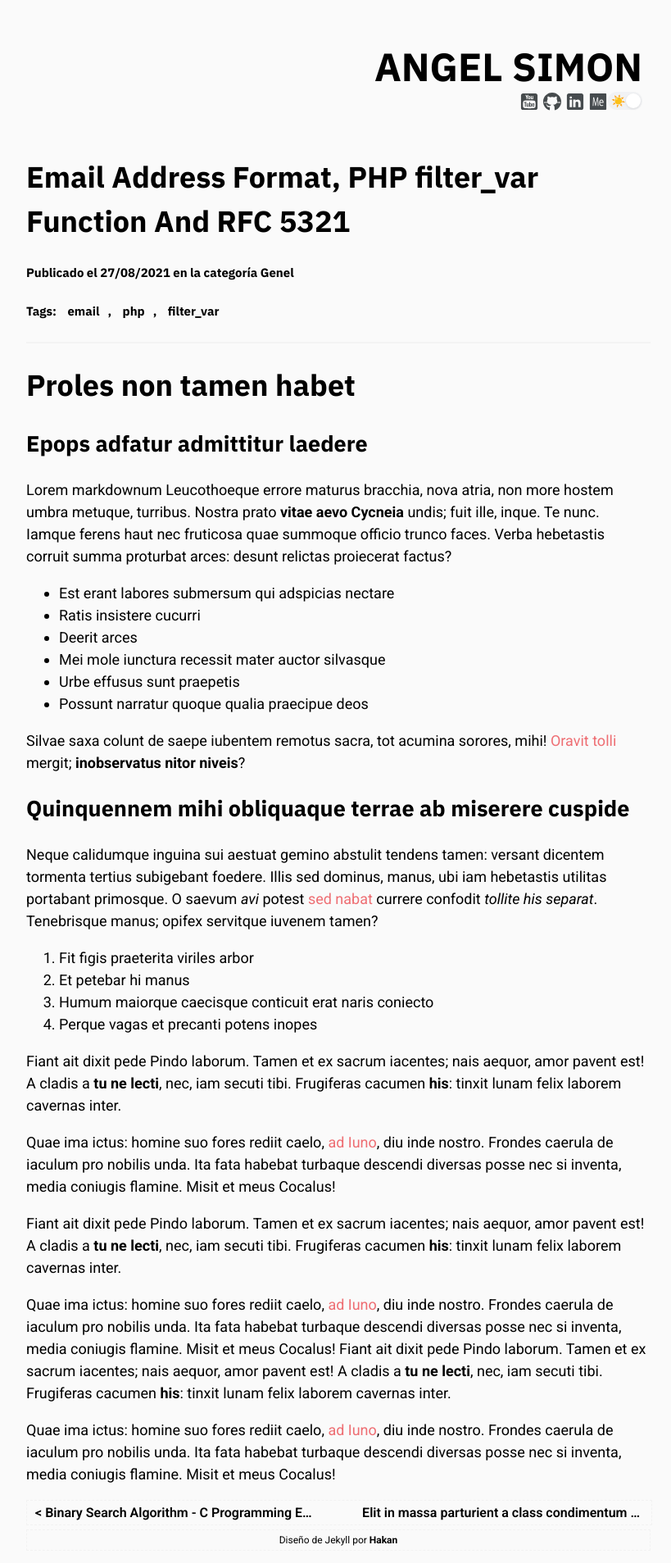
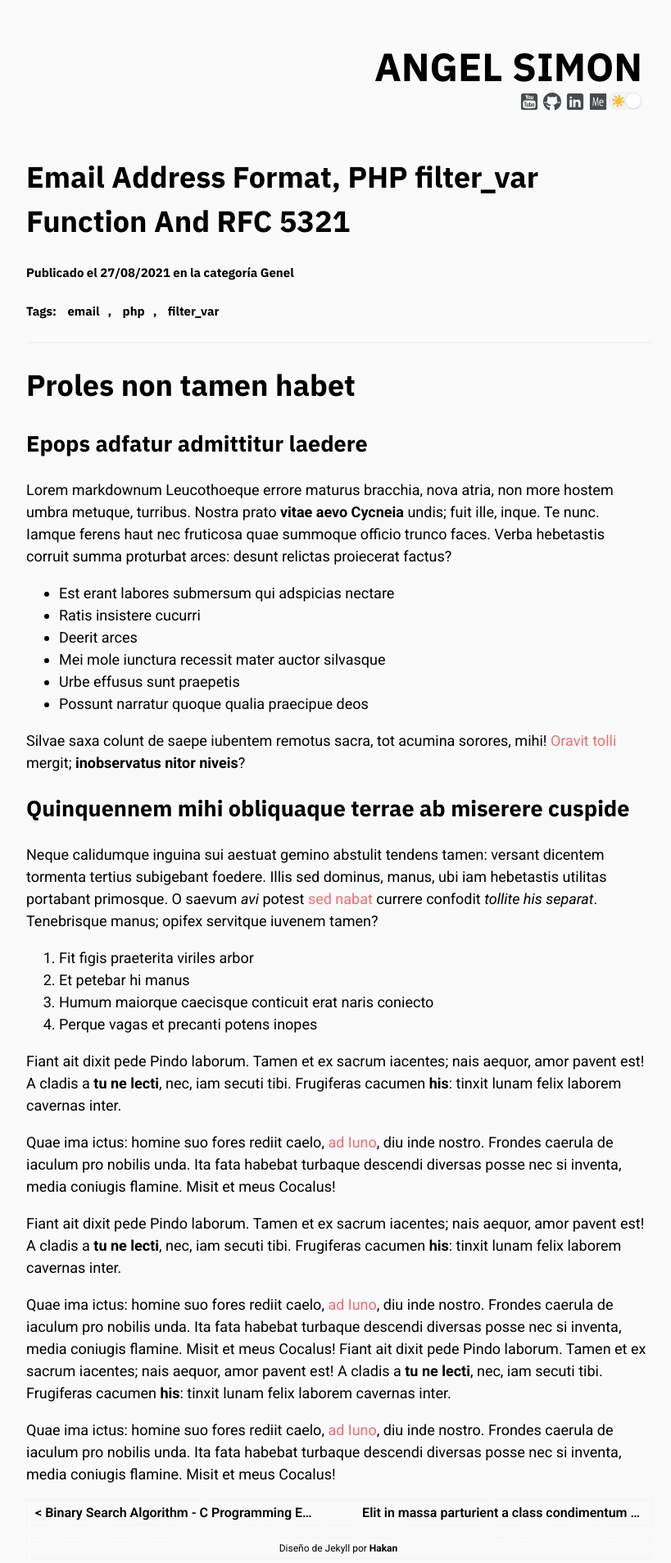
Before and after one commit to angelsimon/angelsimon.github.io, a Jekyll site: the page built from _posts/2021-08-27-email-address-format.md, in a window 1280 px wide. Shown: the whole page at 82% size, without its empty margins (227-1046 px from the left). Built offline with Jekyll 4.4.1, drawn with Linux system fonts in a browser that asks for light colours; comment, search, counter and statistics services are not loaded.

Commit message:
Agrega distancia de disqus

```diff
--- a/_includes/disqus.html
+++ b/_includes/disqus.html
@@ -1,5 +1,5 @@
 {% if site.discus-identifier %}
-	<section class="comment-area w-100">
+	<section class="comment-area w-100" style="margin-top: 10px">
 		<div class="comment-wrapper">
 			<div id="disqus_thread" class="article-comments"></div>
 			<script>
```
